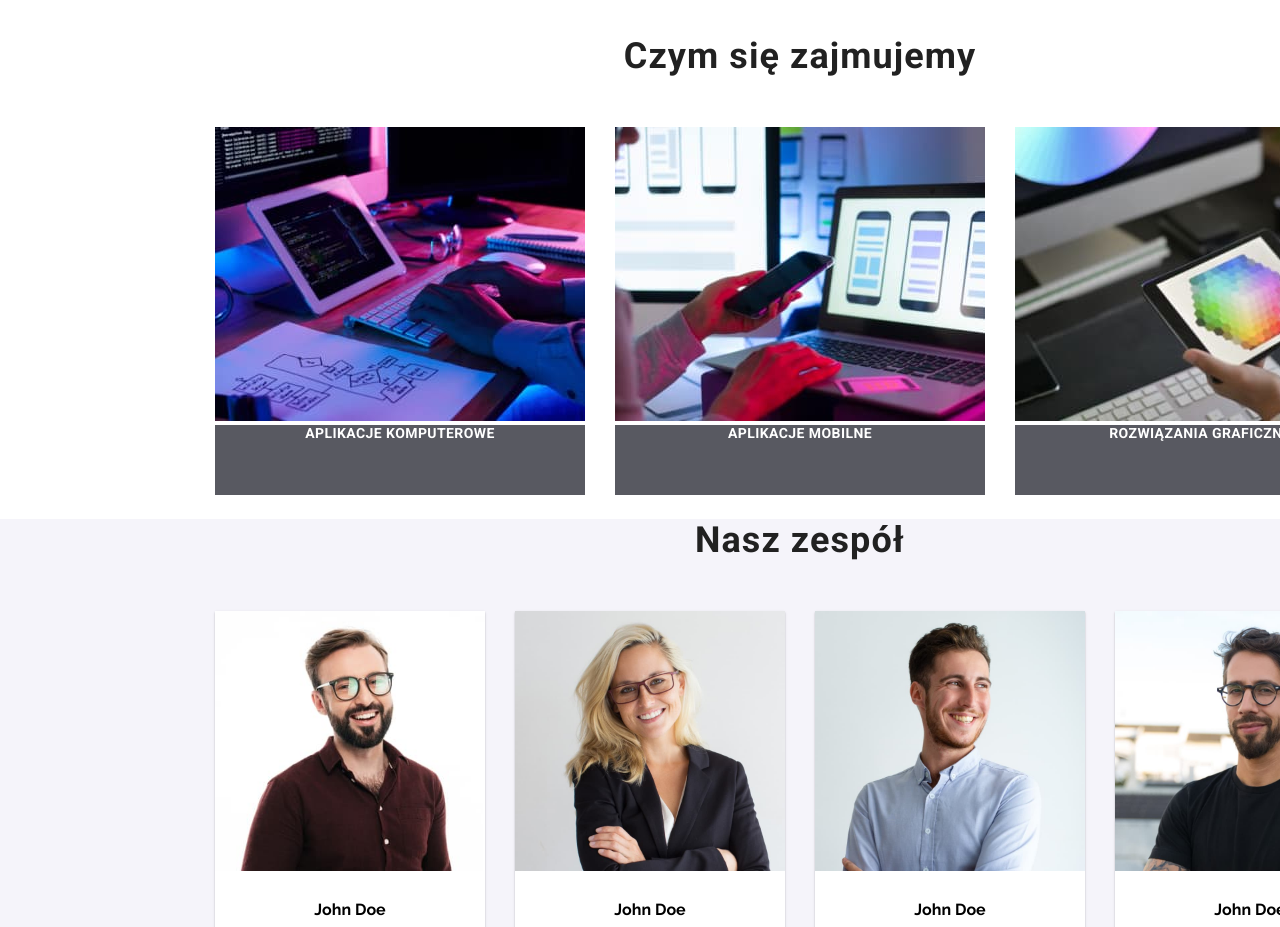
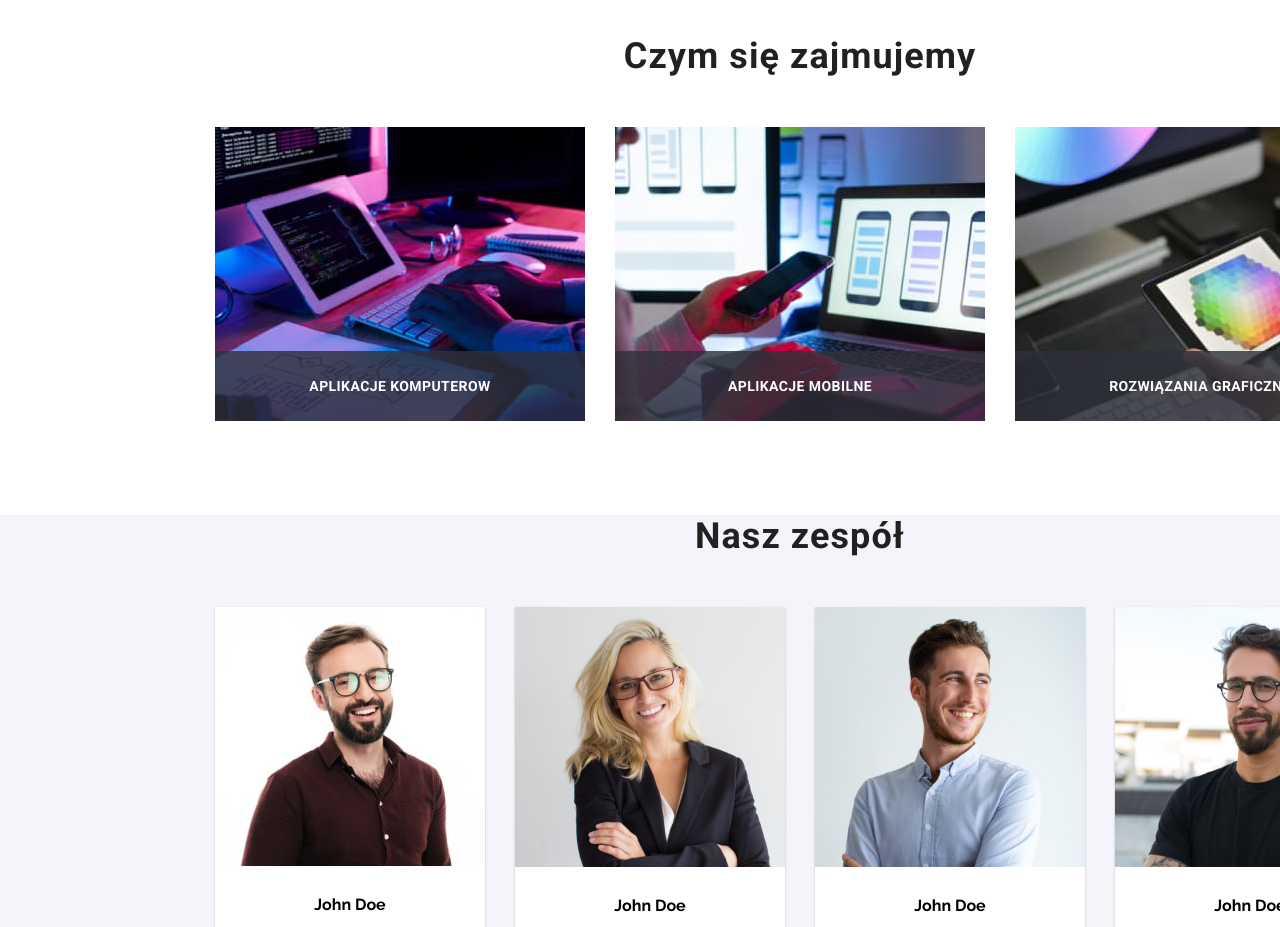
Before and after one commit to sudnipaw/goit-markup-hw-05, a plain HTML site: page index.html in a window 1280 px wide. Shown: the part 1100-2027 px from the top of the page. Drawn offline with nearby package versions, Linux system fonts and the light colour scheme.

Commit message:
end day3

```diff
--- a/css/styles.css
+++ b/css/styles.css
@@ -227,18 +227,23 @@
   display: flex;
   width: 370px;
   height: 70px;
+  bottom: 0px;
   font-family: Roboto;
   font-size: 14px;
   font-weight: 700;
   line-height: 16px;
   letter-spacing: 0.03em;
-  text-align: center;
+  align-items: center;
   justify-content: center;
+  text-transform: uppercase;
   color: white;
   background: rgba(47, 48, 58, 0.8);
 }
 .duties-photo {
   position: relative;
+  display: flex;
+  width: 370px;
+  height: 294px;
 }
 /* NASZ ZESPÓŁ */
 .container-team {
--- a/index.html
+++ b/index.html
@@ -128,9 +128,7 @@
                 height="294"
                 alt="komputer stracjonarny"
               />
-              <figcaption class="duties-label">
-                APLIKACJE KOMPUTEROWE
-              </figcaption>
+              <figcaption class="duties-label">Aplikacje komputerow</figcaption>
             </figure>
           </li>
           <li>
@@ -141,7 +139,7 @@
                 height="294"
                 alt="telefon komórkowy"
               />
-              <figcaption class="duties-label">APLIKACJE MOBILNE</figcaption>
+              <figcaption class="duties-label">Aplikacje Mobilne</figcaption>
             </figure>
           </li>
           <li>
@@ -153,7 +151,7 @@
                 alt="tablet"
               />
               <figcaption class="duties-label">
-                ROZWIĄZANIA GRAFICZNE
+                Rozwiązania graficzne
               </figcaption>
             </figure>
           </li>
```
